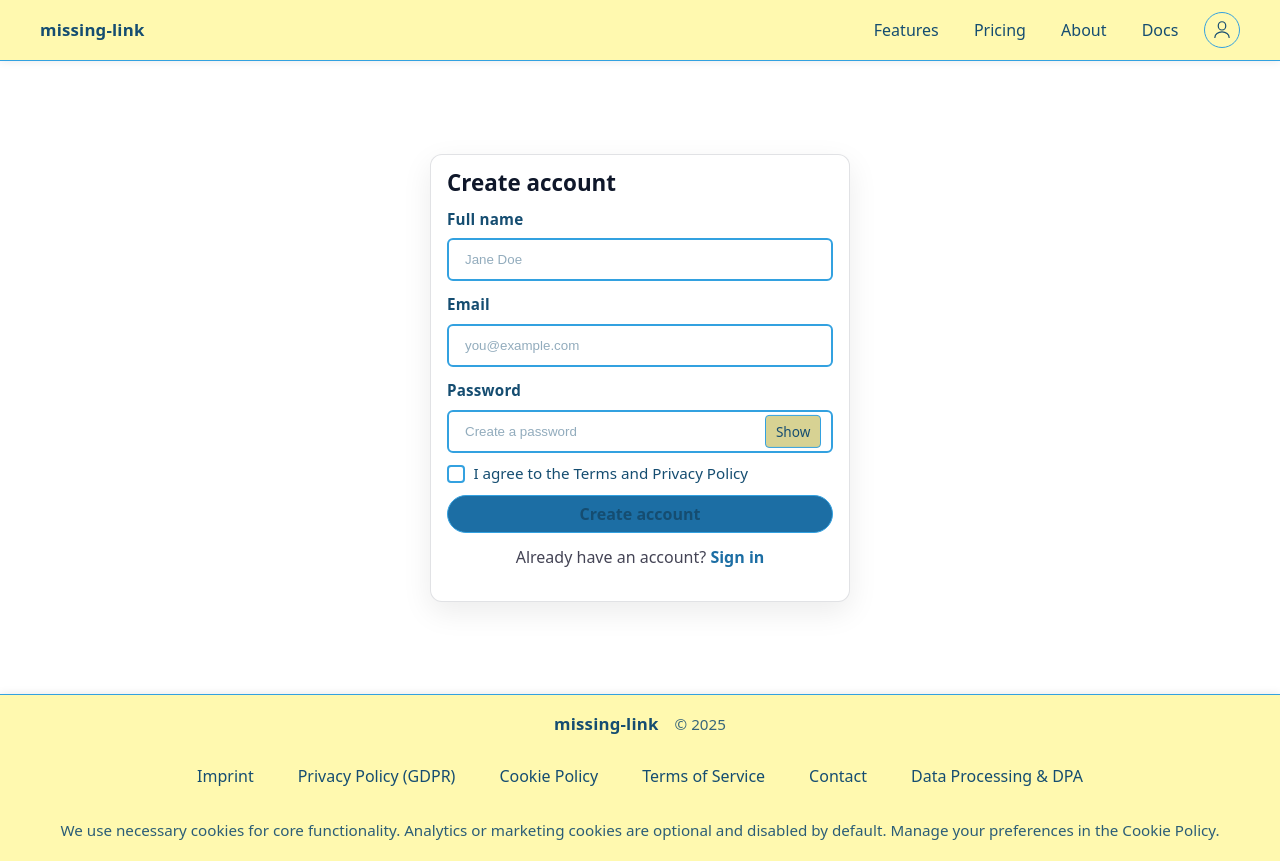
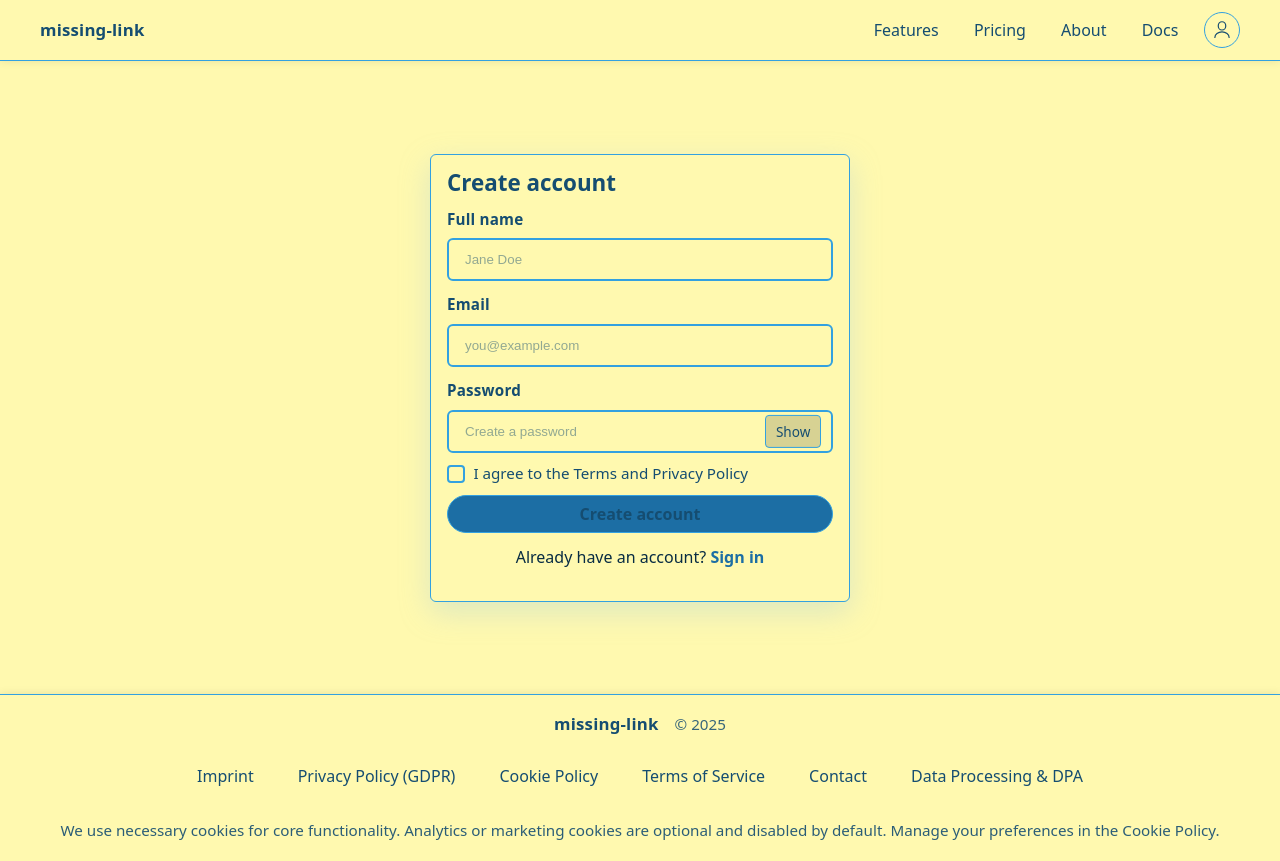
Before and after one commit to g0r1s3/missing-link-frontend, a React (Vite) app: page /register in a window 1280 px wide. Built offline with nearby package versions, Linux system fonts and the light colour scheme.

Commit message:
fixed navbar bug where it doesn't have fixed layout

```diff
--- a/src/components/NavBar/NavBar.tsx
+++ b/src/components/NavBar/NavBar.tsx
@@ -1,6 +1,6 @@
 // @ts-ignore
 import React, { useEffect, useRef, useState } from 'react'
-import { Link, useLocation } from 'react-router-dom'
+import { Link } from 'react-router-dom'
 import './NavBar.css'
 
 // ... existing code ...
@@ -8,8 +8,6 @@ export default function NavBar() {
     const [menuOpen, setMenuOpen] = useState(false)
     const btnRef = useRef<HTMLButtonElement | null>(null)
     const menuRef = useRef<HTMLDivElement | null>(null)
-    const location = useLocation()
-    const fluid = location.pathname === '/login'
 
     useEffect(() => {
         function onDocClick(e: MouseEvent) {
@@ -36,7 +34,7 @@ export default function NavBar() {
     }, [menuOpen])
 
     return (
-        <header className={`ml-navbar ${fluid ? 'ml-navbar--fluid' : ''}`}>
+        <header className="ml-navbar">
             <div className="ml-nav__inner">
                 <div className="ml-nav__brand">
                     <Link to="/" aria-label="Missing-Link Home">missing-link</Link>
--- a/src/pages/Register.css
+++ b/src/pages/Register.css
@@ -12,8 +12,8 @@
     min-height: 100vh;
     display: flex;
     flex-direction: column;
-    background: var(--app-bg, transparent);
-    color: var(--app-text, inherit);
+    background: var(--color-bg);
+    color: var(--color-text);
 }
 
 /* Main centers the card */
@@ -21,44 +21,44 @@
     flex: 1;
     display: grid;
     place-items: center;
-    padding: var(--space-5, 2rem) var(--space-4, 1rem);
+    padding: var(--space-4) var(--space-4);
     width: 100%;
 }
 
-/* Auth card (uses theme surface colors) */
+/* Auth card (uses theme palette) */
 .ml-auth-card {
     width: min(420px, 92vw);
-    background: var(--surface-bg, #ffffff);
-    color: var(--surface-text, #0f172a);
-    border: 1px solid var(--surface-border, rgba(15, 23, 42, 0.12));
-    border-radius: var(--radius-md, 12px);
-    box-shadow: var(--shadow-md, 0 10px 30px rgba(0,0,0,0.08));
-    padding: var(--space-4, 1.25rem);
+    background: var(--color-bg);
+    color: var(--color-text);
+    border: 1px solid var(--color-border);
+    border-radius: var(--radius-sm);
+    box-shadow: 0 10px 30px color-mix(in oklab, var(--shadow) 35%, transparent);
+    padding: var(--space-4);
 }
 
 /* Title */
 .ml-auth-title {
-    margin: 0 0 var(--space-3, 1rem) 0;
+    margin: 0 0 var(--space-3) 0;
     font-size: 1.4rem;
     font-weight: 700;
-    color: var(--surface-text, inherit);
+    color: inherit;
 }
 
 /* Form layout */
 .ml-auth-form {
     display: grid;
-    gap: var(--space-3, 0.75rem);
+    gap: var(--space-3);
 }
 
 /* Alt link row */
 .ml-auth-alt {
-    margin-top: var(--space-3, 0.75rem);
+    margin-top: var(--space-3);
     text-align: center;
-    color: var(--color-muted, #445);
+    color: color-mix(in oklab, var(--color-text) 70%, black);
 }
 
 .ml-auth-alt a {
-    color: var(--color-accent, #154D71);
+    color: var(--color-accent);
     text-decoration: none;
     font-weight: 600;
 }
@@ -67,11 +67,4 @@
     text-decoration: underline;
 }
 
-/* Optional: respect dark theme variables if provided */
-@media (prefers-color-scheme: dark) {
-    .ml-auth-card {
-        background: var(--surface-bg-dark, #0b2230);
-        color: var(--surface-text-dark, #e7eef3);
-        border-color: var(--surface-border-dark, rgba(231, 238, 243, 0.12));
-    }
-}
+/* Removed dark-mode overrides that referenced non-existent variables; theme switching is handled via theme.css */
```
